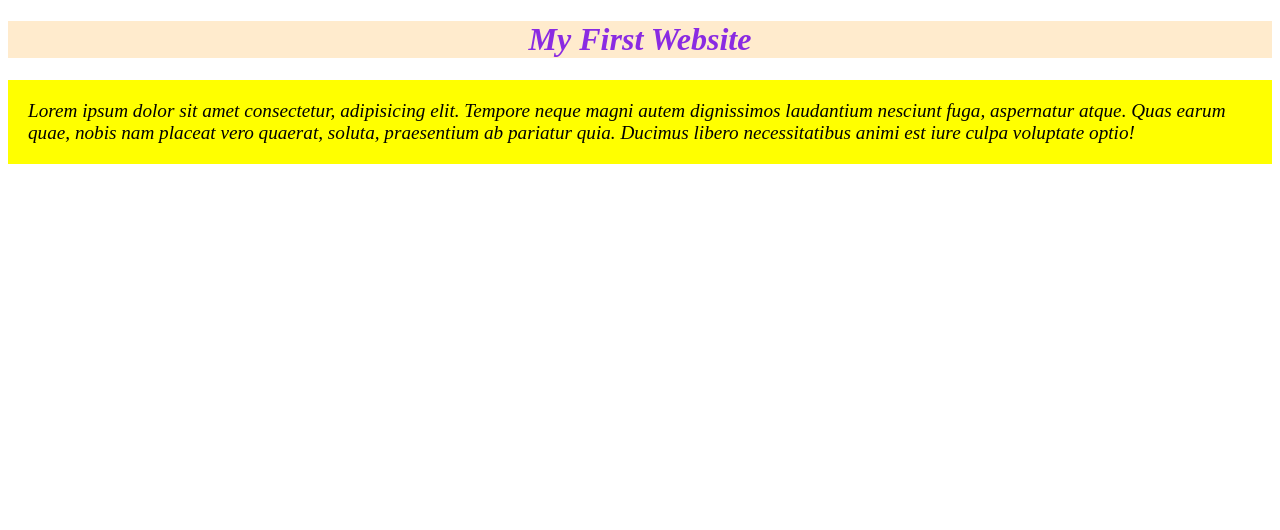
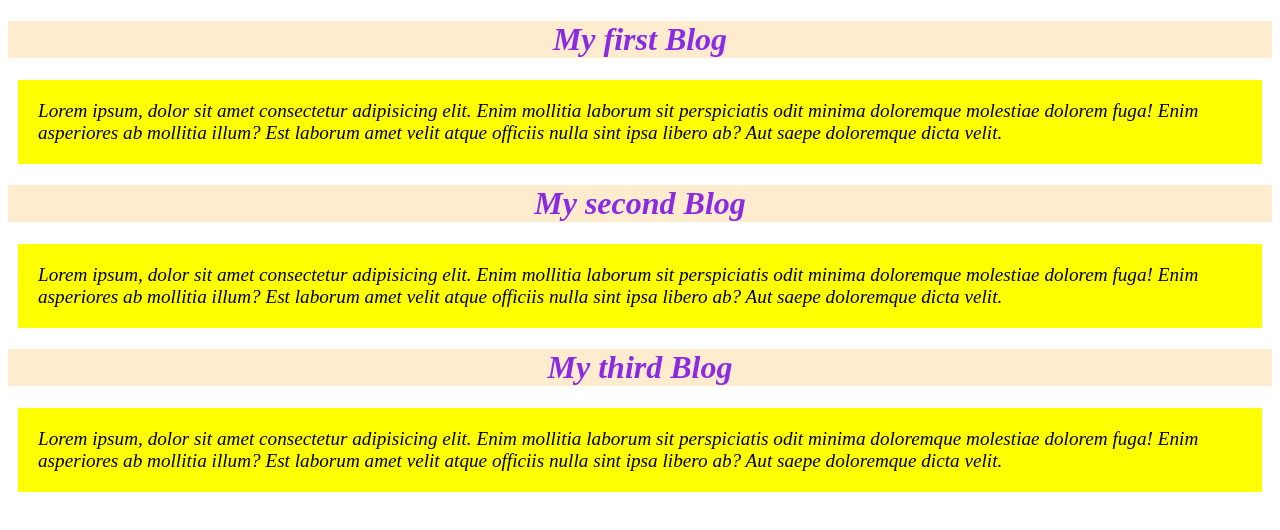
Before and after one commit to mehedi428/My-first-github-repository, a plain HTML site: page index.html in a window 1280 px wide. Drawn offline with Linux system fonts and the light colour scheme.

Commit message:
added my second github

```diff
--- a/index.html
+++ b/index.html
@@ -7,9 +7,19 @@
     <link rel="stylesheet" href="style.css">
 </head>
 <body>
+
     <var>
-        <h1>My First Website</h1>
-       <p>Lorem ipsum dolor sit amet consectetur, adipisicing elit. Tempore neque magni autem dignissimos laudantium nesciunt fuga, aspernatur atque. Quas earum quae, nobis nam placeat vero quaerat, soluta, praesentium ab pariatur quia. Ducimus libero necessitatibus animi est iure culpa voluptate optio!</p>
+        <h1>My first Blog</h1>
+        <p>Lorem ipsum, dolor sit amet consectetur adipisicing elit. Enim mollitia laborum sit perspiciatis odit minima doloremque molestiae dolorem fuga! Enim asperiores ab mollitia illum? Est laborum amet velit atque officiis nulla sint ipsa libero ab? Aut saepe doloremque dicta velit.</p>
     </var>
+    <var>
+        <h1>My second Blog</h1>
+        <p>Lorem ipsum, dolor sit amet consectetur adipisicing elit. Enim mollitia laborum sit perspiciatis odit minima doloremque molestiae dolorem fuga! Enim asperiores ab mollitia illum? Est laborum amet velit atque officiis nulla sint ipsa libero ab? Aut saepe doloremque dicta velit.</p>
+    </var>
+    <var>
+        <h1>My third Blog</h1>
+        <p>Lorem ipsum, dolor sit amet consectetur adipisicing elit. Enim mollitia laborum sit perspiciatis odit minima doloremque molestiae dolorem fuga! Enim asperiores ab mollitia illum? Est laborum amet velit atque officiis nulla sint ipsa libero ab? Aut saepe doloremque dicta velit.</p>
+    </var>
+
 </body>
 </html>
--- a/style.css
+++ b/style.css
@@ -8,4 +8,5 @@ p{
     background-color: yellow;
     padding: 20px;
     font-size: larger;
+    margin: 10px;
 }
```
